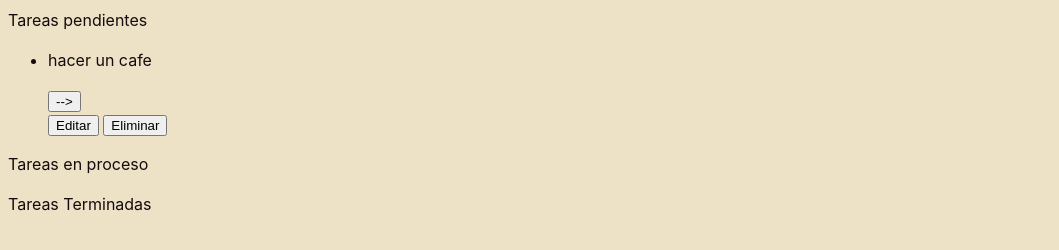
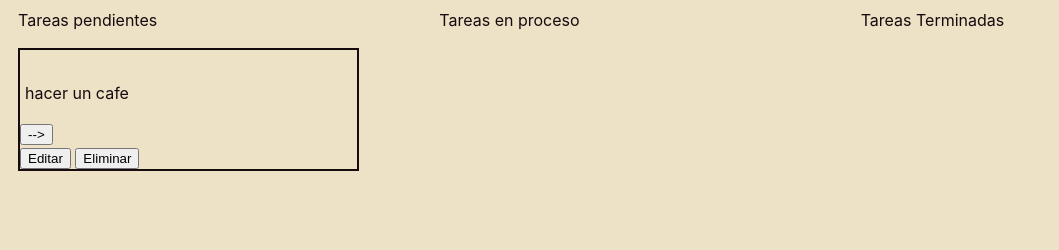
Before and after one commit to CiroMirkin/Kan-Ban, a website built with Vite: page index.html in a window 1280 px wide. Shown: the whole page, without its empty margins (0-1059 px from the left). Built offline with nearby package versions, Linux system fonts and the light colour scheme.

Commit message:
add: basic css styles

```diff
--- a/src/style.css
+++ b/src/style.css
@@ -12,3 +12,33 @@
       -moz-osx-font-smoothing: grayscale;
       -webkit-text-size-adjust: 100%;
 }
+
+.table {
+      width: 100%;
+      height: auto;
+      padding: 0 10px;
+      display: flex;
+      justify-content: space-around;
+}
+.column {
+      width: 100%;
+}
+.column ul {
+      padding: 0;
+      list-style: none;
+}
+
+/* Tasks */
+
+.task {
+      width: 80%;
+      border-width: 2px;
+      border-style: solid;
+}
+.task__text {
+      padding-inline-start: 5px;
+}
+.task__header {
+      width: 100%;
+      height: 15px;
+}
```
